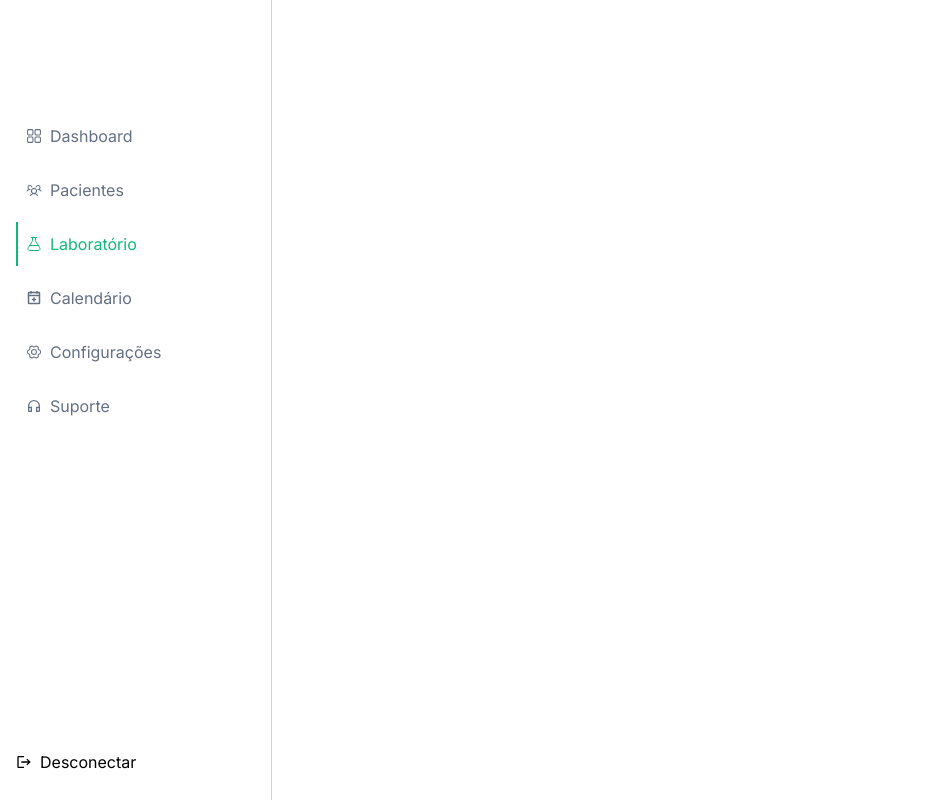
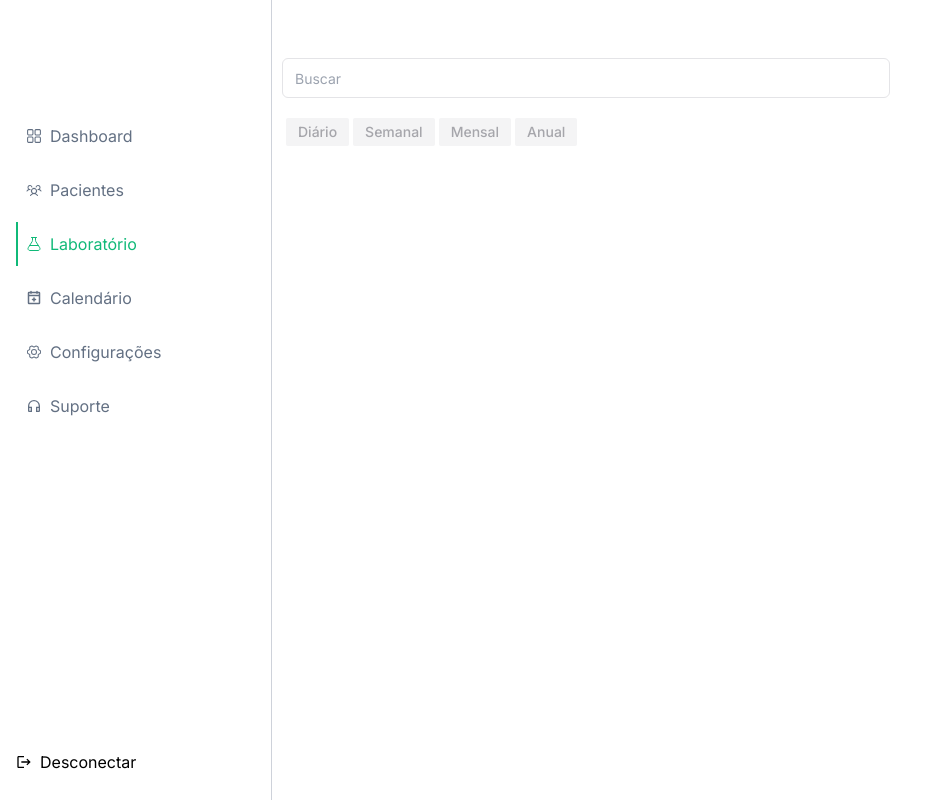
Before and after one commit to six-org/sistema-de-gerenciamento-laboratorial_front-end, a Next.js app: page /laboratorio in a window 1280 px wide. Shown: the whole page, without its empty margins (0-937 px from the left). Built offline with nearby package versions, Linux system fonts and the light colour scheme; no server answers.

Commit message:
fix: ajustes na tela

```diff
--- a/package.json
+++ b/package.json
@@ -13,6 +13,7 @@
     "@radix-ui/react-alert-dialog": "^1.1.1",
     "@radix-ui/react-avatar": "^1.1.0",
     "@radix-ui/react-slot": "^1.1.0",
+    "@radix-ui/react-tabs": "^1.1.0",
     "badge-maker": "^4.0.0",
     "class-variance-authority": "^0.7.0",
     "clsx": "^2.1.1",
--- a/src/app/laboratorio/page.tsx
+++ b/src/app/laboratorio/page.tsx
@@ -1,5 +1,13 @@
 
 import NavegacaoUser from "../../../components/navegacaoUser";
+
+/* Componentes */
+import { Input } from "@/components/ui/input"
+import { Tabs, TabsContent, TabsList, TabsTrigger } from "@/components/ui/tabs"
+
+
+import Item_Tabs from "./ui/item_tabs";
+
 
 const laboratorio = () => {
 
@@ -7,7 +15,25 @@
         <>
             <div className="grid grid-cols-[17rem_1fr_23.75rem]">
                 {/** Navegação do usuário */}
-                <NavegacaoUser/>
+                <NavegacaoUser />
+
+                {/** Content da Página */}
+                <div className="p-[3.625rem_0.625rem]">
+
+                    <Input className="text-[#E4E4E7] hover:text-neutral-dark" type="text" placeholder="Buscar" />
+
+                    <div className="flex items-center gap-[2rem] justify-between mt-[0.875rem]">
+
+                        <Tabs defaultValue="account" className="w-[400px]">
+                            <TabsList className="flex items-center justify-start gap-[4px]">
+                                <Item_Tabs value={'diario'} titulo={'Diário'} />
+                                <Item_Tabs value={'semanal'} titulo={'Semanal'} />
+                                <Item_Tabs value={'mensal'} titulo={'Mensal'} />
+                                <Item_Tabs value={'anual'} titulo={'Anual'} />
+                            </TabsList>
+                        </Tabs>
+                    </div>
+                </div>
             </div>
         </>
     )
--- /dev/null
+++ b/src/app/laboratorio/ui/item_tabs.tsx
@@ -0,0 +1,17 @@
+
+import { TabsTrigger } from "@/components/ui/tabs"
+
+type type_item = {
+    titulo:string,
+    value:string,
+};
+
+const Item_Tabs = (props:type_item) =>{
+    return(
+        <>
+            <TabsTrigger className="p-[4px_12px] text-[#71717A]/60 data-[state=active]:text-[#09090B] bg-[#F4F4F5] data-[state=active]:bg-[transparent]" value={props.value}>{props.titulo}</TabsTrigger>
+        </>
+    )
+}
+
+export default Item_Tabs;
--- /dev/null
+++ b/src/components/ui/tabs.tsx
@@ -0,0 +1,55 @@
+"use client"
+
+import * as React from "react"
+import * as TabsPrimitive from "@radix-ui/react-tabs"
+
+import { cn } from "@/lib/utils"
+
+const Tabs = TabsPrimitive.Root
+
+const TabsList = React.forwardRef<
+  React.ElementRef<typeof TabsPrimitive.List>,
+  React.ComponentPropsWithoutRef<typeof TabsPrimitive.List>
+>(({ className, ...props }, ref) => (
+  <TabsPrimitive.List
+    ref={ref}
+    className={cn(
+      "inline-flex h-10 items-center justify-center rounded-md bg-muted p-1 text-muted-foreground",
+      className
+    )}
+    {...props}
+  />
+))
+TabsList.displayName = TabsPrimitive.List.displayName
+
+const TabsTrigger = React.forwardRef<
+  React.ElementRef<typeof TabsPrimitive.Trigger>,
+  React.ComponentPropsWithoutRef<typeof TabsPrimitive.Trigger>
+>(({ className, ...props }, ref) => (
+  <TabsPrimitive.Trigger
+    ref={ref}
+    className={cn(
+      "inline-flex items-center justify-center whitespace-nowrap rounded-sm px-3 py-1.5 text-sm font-medium ring-offset-background transition-all focus-visible:outline-none focus-visible:ring-2 focus-visible:ring-ring focus-visible:ring-offset-2 disabled:pointer-events-none disabled:opacity-50 data-[state=active]:bg-background data-[state=active]:text-foreground data-[state=active]:shadow-sm",
+      className
+    )}
+    {...props}
+  />
+))
+TabsTrigger.displayName = TabsPrimitive.Trigger.displayName
+
+const TabsContent = React.forwardRef<
+  React.ElementRef<typeof TabsPrimitive.Content>,
+  React.ComponentPropsWithoutRef<typeof TabsPrimitive.Content>
+>(({ className, ...props }, ref) => (
+  <TabsPrimitive.Content
+    ref={ref}
+    className={cn(
+      "mt-2 ring-offset-background focus-visible:outline-none focus-visible:ring-2 focus-visible:ring-ring focus-visible:ring-offset-2",
+      className
+    )}
+    {...props}
+  />
+))
+TabsContent.displayName = TabsPrimitive.Content.displayName
+
+export { Tabs, TabsList, TabsTrigger, TabsContent }
```
Also changed, not shown: 1 other file (tests, documents, lock files or other folders).
